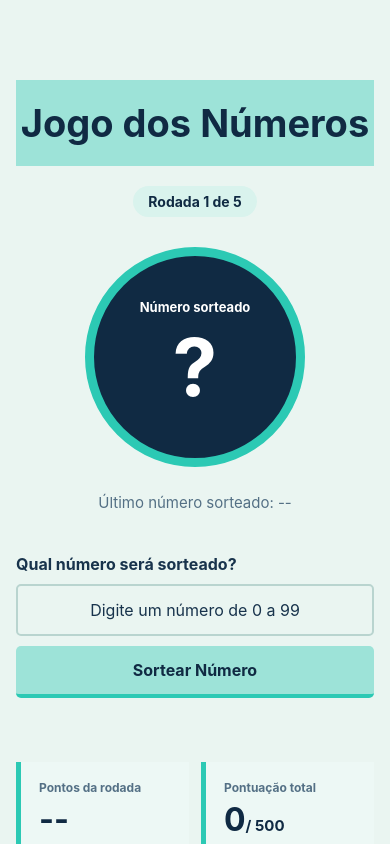
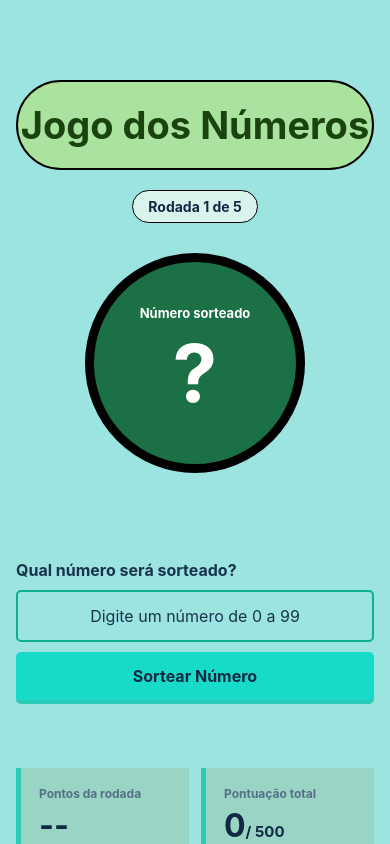
Before and after one commit to Joao-Francisco22/PAM-1, a React Native app: screen / in a window 390 px wide. Built offline with nearby package versions, Linux system fonts and the light colour scheme.

Commit message:
Final da atividade

```diff
--- a/css/estilos.js
+++ b/css/estilos.js
@@ -7,7 +7,7 @@ const estilo = StyleSheet.create({
     paddingTop: 80,
     paddingHorizontal: 16,
     paddingBottom: 32,
-    backgroundColor: '#eaf5f1'
+    backgroundColor: '#9ce4e0'
   },
 
 
@@ -19,11 +19,14 @@ const estilo = StyleSheet.create({
   titulo: {
     width: '100%',
     paddingVertical: 20,
-    backgroundColor: '#9de3d8',
-    color: '#102a43',
+    backgroundColor: '#a9e39d',
+    color: '#1a4310',
     textAlign: 'center',
     fontSize: 38,
-    fontWeight: 'bold'
+    fontWeight: 'bold',
+    borderRadius: 60,
+    bordercolor: 'black',
+    borderWidth: 2
   },
 
 
@@ -34,7 +37,9 @@ const estilo = StyleSheet.create({
     backgroundColor: '#d9f3ed',
     borderRadius: 20,
     color: '#102a43',
-    fontWeight: 'bold'
+    fontWeight: 'bold',
+    bordercolor: 'black',
+    borderWidth: 1
   },
 
 
@@ -49,9 +54,9 @@ const estilo = StyleSheet.create({
     height: 220,
     alignItems: 'center',
     justifyContent: 'center',
-    backgroundColor: '#102a43',
+    backgroundColor: '#1b7046',
     borderWidth: 9,
-    borderColor: '#2cc9b4',
+    borderColor: '#000000',
     borderRadius: 110
   },
 
@@ -73,7 +78,7 @@ const estilo = StyleSheet.create({
 
   ultimoNumero: {
     marginTop: 26,
-    color: '#547085',
+    color: '#9ce4e0',
     fontSize: 15
   },
 
@@ -96,7 +101,7 @@ const estilo = StyleSheet.create({
     padding: 14,
     color: '#18334c',
     borderWidth: 2,
-    borderColor: '#b9d4cf',
+    borderColor: '#0caf91',
     borderRadius: 5,
     textAlign: 'center',
     fontSize: 16
@@ -107,10 +112,11 @@ const estilo = StyleSheet.create({
     marginTop: 10,
     padding: 14,
     alignItems: 'center',
-    backgroundColor: '#9de3d8',
+    backgroundColor: '#17dbc8',
     borderRadius: 5,
     borderBottomWidth: 4,
-    borderBottomColor: '#2cc9b4'
+    borderBottomColor: '#2cc9b4dc',
+
   },
 
 
@@ -140,7 +146,7 @@ const estilo = StyleSheet.create({
   pontoCard: {
     flex: 1,
     padding: 18,
-    backgroundColor: '#edf8f5',
+    backgroundColor: '#9ad4c5',
     borderLeftWidth: 5,
     borderLeftColor: '#2cc9b4'
   },
```
